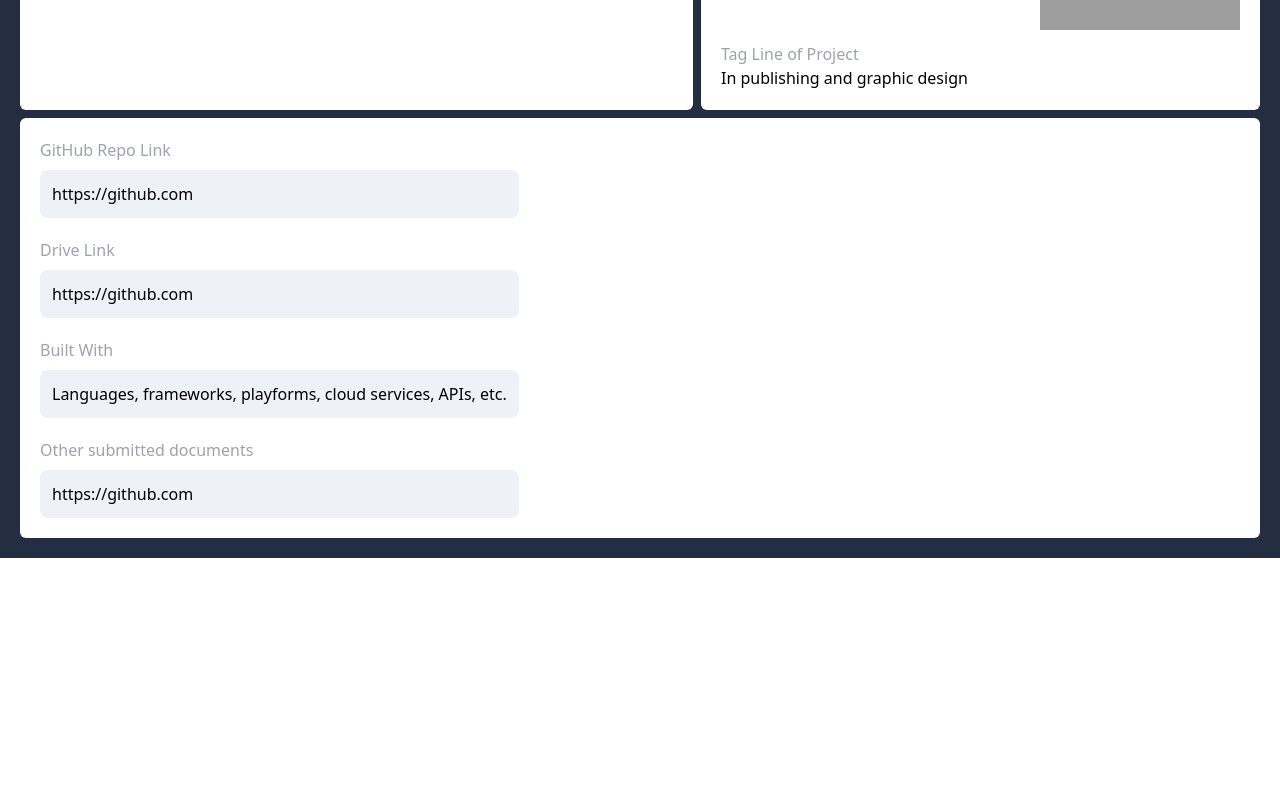
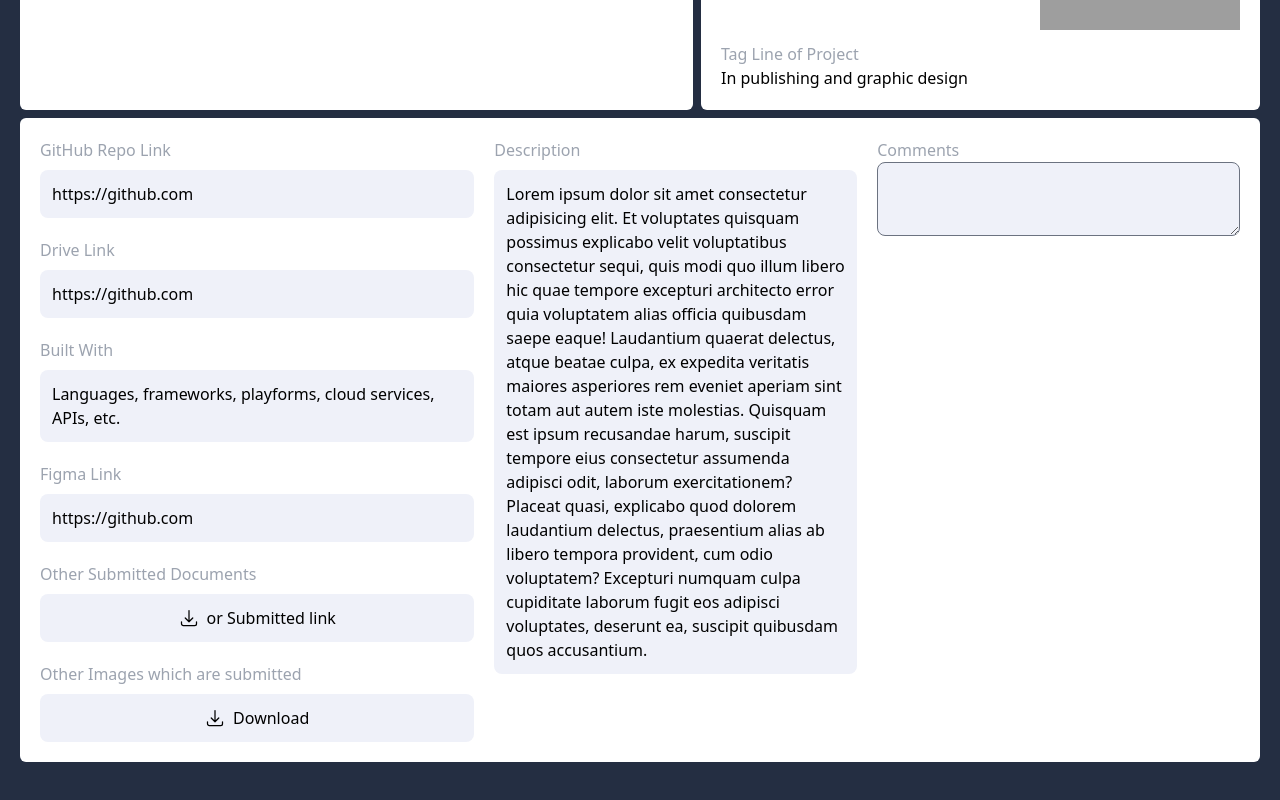
Before and after one commit to CodeChefVIT/devsoc-23-admin-portal, a Next.js app in the folder frontend/: page /teams/1 in a window 1280 px wide. Shown: the part 454-1254 px from the top of the page. Before the commit the page ends 1012 px from the top, so only its background shows below. Built offline with nearby package versions, Linux system fonts and the light colour scheme; grey boxes are pictures that could not be loaded.

Commit message:
feat: finished the specific team page for now

```diff
--- a/frontend/src/pages/teams/[id].tsx
+++ b/frontend/src/pages/teams/[id].tsx
@@ -2,6 +2,7 @@
 import Navbar from "~/components/Navbar/Navbar";
 import { type Team } from "~/types/common";
 import { BellIcon } from "@heroicons/react/24/solid";
+import { ArrowDownTrayIcon } from "@heroicons/react/24/outline";
 import Dropdown from "~/components/Dropdown/Dropdown";
 import Breadcrumbs from "~/components/Breadcrumbs/Breadcrumbs";
 
@@ -20,8 +21,8 @@ export default function Project() {
     updatedTime: "2023-04-03T13:19:42.288Z",
   };
   return (
-    <div>
-      <div className="bg-[#242E42]">
+    <div className="">
+      <div className="overflow-y-auto bg-[#242E42]">
         <Navbar />
         <div className="m-5 flex flex-col gap-2">
           <div className="rounded-md bg-white p-4">
@@ -141,7 +142,7 @@ export default function Project() {
           </div>
           {/* Bottom big card */}
           <div className="mb-5 rounded-md bg-white p-5">
-            <div className="flex flex-col gap-5 md:flex-row md:flex-wrap">
+            <div className="flex flex-col gap-5 md:flex-row">
               {/* Left most side */}
               <div className="flex flex-col gap-5">
                 <div className="flex flex-col gap-2">
@@ -163,16 +164,61 @@ export default function Project() {
                   </p>
                 </div>
                 <div className="flex flex-col gap-2">
-                  <p className="text-gray-400">Other submitted documents</p>
+                  <p className="text-gray-400">Figma Link</p>
                   <p className="w-full rounded-lg bg-[#EFF1F9] p-3">
                     https://github.com
                   </p>
                 </div>
+                <div className="flex flex-col gap-2">
+                  <p className="text-gray-400">Other Submitted Documents</p>
+                  <p className="flex w-full flex-row items-center justify-center gap-2 rounded-lg bg-[#EFF1F9] p-3">
+                    <button className="">
+                      <ArrowDownTrayIcon className="h-5 w-5" />
+                    </button>
+                    or Submitted link
+                  </p>
+                </div>
+                <div className="flex flex-col gap-2">
+                  <p className="text-gray-400">
+                    Other Images which are submitted
+                  </p>
+                  <p className="flex w-full flex-row items-center justify-center gap-2 rounded-lg bg-[#EFF1F9] p-3">
+                    <button className="">
+                      <ArrowDownTrayIcon className="h-5 w-5" />
+                    </button>
+                    Download
+                  </p>
+                </div>
               </div>
               {/* Middle description */}
-              <div></div>
+              <div className="flex grow-0 flex-col gap-5 md:w-1/3">
+                <div className="flex flex-col gap-2">
+                  <p className="text-gray-400">Description</p>
+                  <p className="w-full rounded-lg bg-[#EFF1F9] p-3">
+                    Lorem ipsum dolor sit amet consectetur adipisicing elit. Et
+                    voluptates quisquam possimus explicabo velit voluptatibus
+                    consectetur sequi, quis modi quo illum libero hic quae
+                    tempore excepturi architecto error quia voluptatem alias
+                    officia quibusdam saepe eaque! Laudantium quaerat delectus,
+                    atque beatae culpa, ex expedita veritatis maiores asperiores
+                    rem eveniet aperiam sint totam aut autem iste molestias.
+                    Quisquam est ipsum recusandae harum, suscipit tempore eius
+                    consectetur assumenda adipisci odit, laborum exercitationem?
+                    Placeat quasi, explicabo quod dolorem laudantium delectus,
+                    praesentium alias ab libero tempora provident, cum odio
+                    voluptatem? Excepturi numquam culpa cupiditate laborum fugit
+                    eos adipisci voluptates, deserunt ea, suscipit quibusdam
+                    quos accusantium.
+                  </p>
+                </div>
+              </div>
               {/* Right comments */}
-              <div></div>
+              <div className="flex flex-col gap-5 overflow-y-auto md:w-1/3">
+                <div className="flex flex-col">
+                  <p className="text-gray-400">Comments</p>
+                  <textarea className="h-full rounded-lg bg-[#EFF1F9] p-3"></textarea>
+                </div>
+              </div>
             </div>
           </div>
         </div>
```
